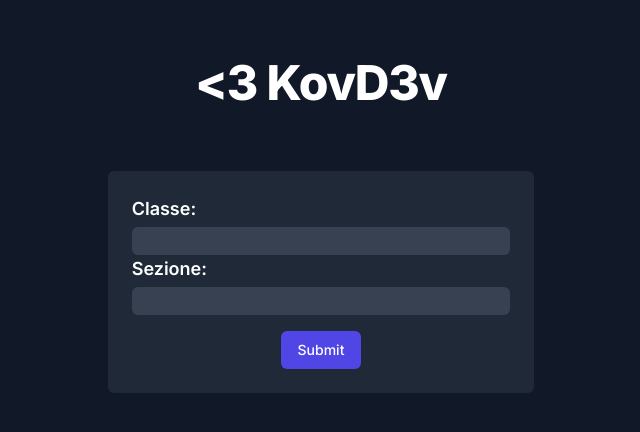
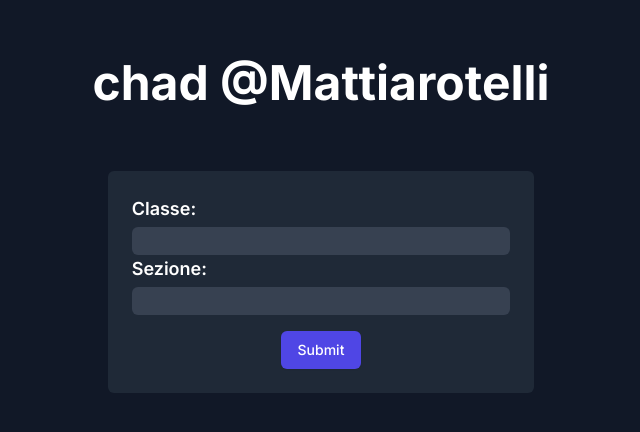
Before and after one commit to DuPont9029/Fermium, a Next.js app: page / in a window 1280 px wide. Shown: the part 166-598 px from the top of the page, without its empty margins (319-959 px from the left). Built offline with nearby package versions, Linux system fonts and the light colour scheme.

Commit message:
feat: :rocket: redy for the first alpha phase

```diff
--- a/src/app/components/form.tsx
+++ b/src/app/components/form.tsx
@@ -58,12 +58,13 @@ export default function Form() {
             return;
         }
 
-        let responseText = await response.text(); // Rimuove le virgolette
+        let responseText = await response.text();
+        let dt = responseText.replace(/\\n/g, ' '); // Sostituisce \n con uno spazio
+        dt = dt.replace(/"/g, ''); // Rimuove le virgolette
 
-        let dt = responseText.replace(/\\n/g, ' '); // Sostituisce \n con uno spazio
-
-        let responseText2 = await response2.text(); // Rimuove le virgolette
+        let responseText2 = await response2.text();
         let dt1 = responseText2.replace(/\\n/g, ' ');// Sostituisce \n con uno spazio
+        dt1 = dt1.replace(/"/g, ''); // Rimuove le virgolette
 
         setDt(dt);
         setDt1(dt1);
--- a/src/app/components/title.tsx
+++ b/src/app/components/title.tsx
@@ -8,22 +8,25 @@ export default function Title() {
         setTitle(getRandomTitle());
     }, []);
 
-    return (
-        <h1 className="scroll-m-20 text-4xl font-extrabold tracking-tight lg:text-5xl">{title}</h1>
-    );
+   return (
+    <a href="https://github.com/DuPont9029/W.M.S" className="text-inherit no-underline text-5xl font-bold">
+        {title}
+    </a>
+   )
 }
 
 function getRandomTitle() {
     const titles: string[] = [
         "Beyond Useless",
-        "German Engenineering",
+        "German Engineering",
         "your techonological revolution",
         "not in the school program",
         "Always up-to-date",
         "No critical bugs?",
         "Next.js is the GOAT",
         "UR LATE?",
-        "<3 KovD3v"
+        "<3 @KovD3v",
+        "chad @Mattiarotelli"
     ];
     const randomIndex = Math.floor(Math.random() * titles.length);
     return titles[randomIndex];
```
Also changed, not shown: 1 other file (tests, documents, lock files or other folders).
